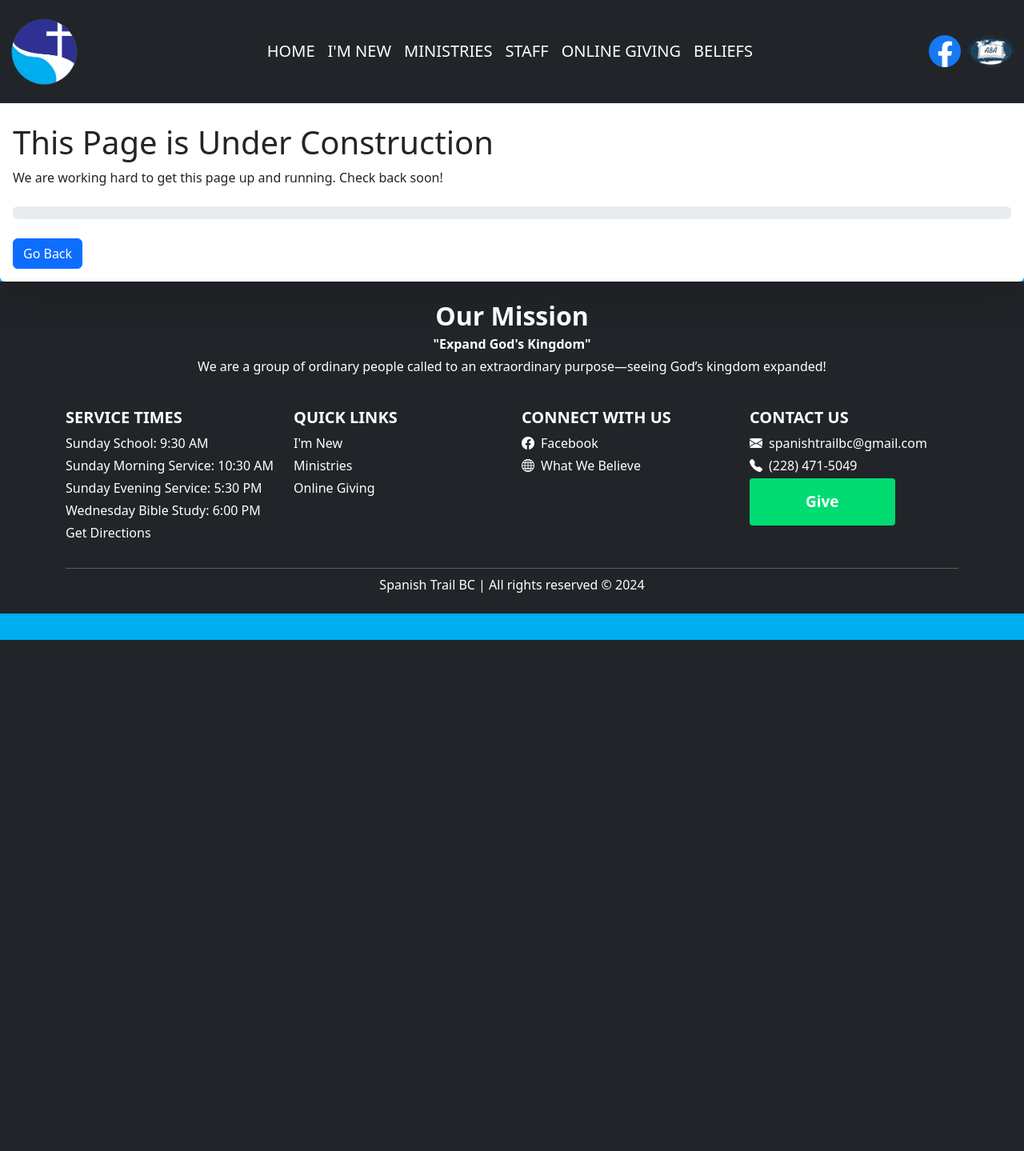
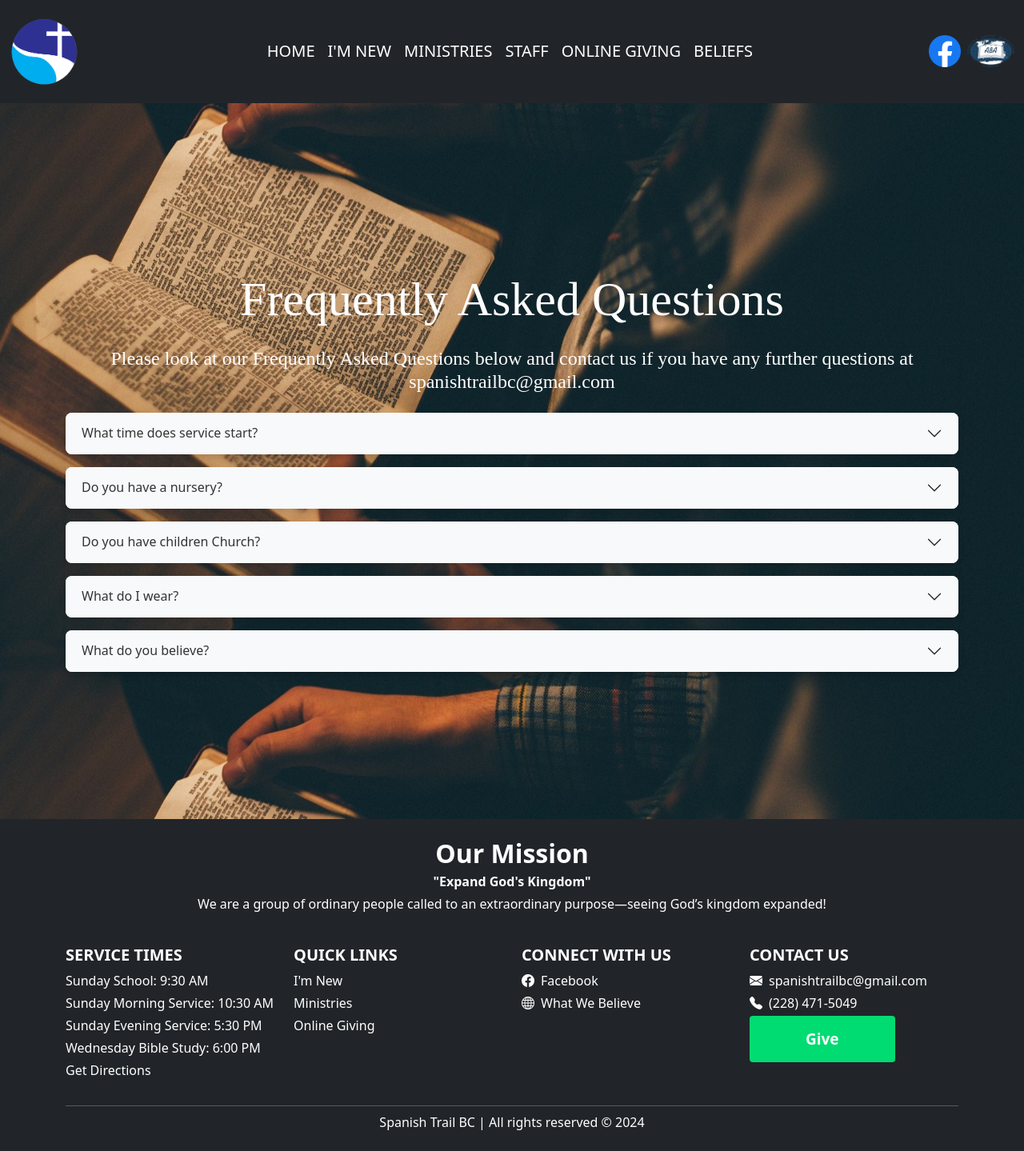
Before and after one commit to mhays24/spanish_trail-live, a Django app: page /im_new/ in a window 1280 px wide. Shown: the whole page at 80% size. Before the commit the page ends 800 px from the top, so only its background shows below. Run offline with Django 5.2, Linux system fonts and the light colour scheme; some libraries are stand-ins or nearby versions.

Commit message:
finished im_new page

```diff
--- /dev/null
+++ b/app/static/im_new.css
@@ -0,0 +1,55 @@
+body {
+    background: url('images/faq-bible-background.jpg') no-repeat center center fixed;
+    background-size: cover;
+}
+
+.faq-header {
+    font-family: 'Times New Roman', Times, serif;
+    padding-top: 200px;
+    font-size: 60px;
+    color: #fff;
+}
+
+.faq-subtitle {
+    font-family: 'Times New Roman', Times, serif;
+    font-size: 24px;
+    color: #fff;
+    text-decoration: none;
+}
+
+.bottom-padding {
+    padding-bottom: 120px;
+}
+
+.accordion-item {
+    border: none;
+    margin-bottom: 1rem;
+}
+
+.accordion-button {
+    background-color: #f8f9fa;
+    color: #333;
+    font-weight: 500;
+    transition: background-color 0.3s ease;
+    box-shadow: 0 4px 8px rgba(0, 0, 0, 0.1);
+}
+
+.accordion-button:hover {
+    background-color: #e9ecef;
+}
+
+.accordion-button:focus {
+    box-shadow: 0 0 0 0.2rem rgba(0, 123, 255, 0.25);
+}
+
+.accordion-body {
+    background-color: #ffffff;
+    border-top: 1px solid #dee2e6;
+    transition: max-height 0.3s ease;
+    padding: 1rem 1.25rem;
+}
+
+/* Accordion Animation */
+.accordion-collapse {
+    transition: height 0.4s ease;
+}
--- a/app/templates/im_new.html
+++ b/app/templates/im_new.html
@@ -5,20 +5,90 @@
 <link rel="stylesheet" href="{% static "styles.css" %}" />
 <link rel="stylesheet" href="{% static "im_new.css" %}" />
 
-<div class="card shadow-lg">
-    <div class="card-body">
-        <div class="construction-icon mb-4">
-            🚧
-        </div>
-        <h1 class="card-title">This Page is Under Construction</h1>
-        <p class="card-text">We are working hard to get this page up and running. Check back soon!</p>
 
-        <div class="progress my-4">
-            <div class="progress-bar progress-bar-striped progress-bar-animated bg-warning" role="progressbar"></div>
+<div class="container my-5 bottom-padding">
+    <h2 class="text-center mb-4 faq-header">Frequently Asked Questions</h2>
+    <div class="accordion rounded-3 shadow-sm" id="faqAccordion">
+    <h3 class="text-center mb-4 faq-subtitle">Please look at our Frequently Asked Questions below and contact us if you have any further questions at <a class="faq-subtitle" href="mailto:spanishtrailbc@gmail.com">spanishtrailbc@gmail.com</a></h3>
+
+    <!-- FAQ Item 1 -->
+        <div class="accordion-item rounded-3">
+            <h2 class="accordion-header" id="headingOne">
+                <button class="accordion-button rounded-3 collapsed" type="button" data-bs-toggle="collapse" data-bs-target="#collapseOne" aria-expanded="false" aria-controls="collapseOne">
+                    What time does service start?
+                </button>
+            </h2>
+            <div id="collapseOne" class="accordion-collapse collapse" aria-labelledby="headingOne" data-bs-parent="#faqAccordion">
+                <div class="accordion-body">
+                    Sunday School Starts at 9:30am and Worship Service starts at 10:30am with a 5:30pm evening service. Wednesday night bible study starts at 6:00pm.
+                </div>
+            </div>
         </div>
 
-        <button class="btn btn-primary" onclick="window.history.back()">Go Back</button>
+        <!-- FAQ Item 2 -->
+        <div class="accordion-item rounded-3">
+            <h2 class="accordion-header" id="headingTwo">
+                <button class="accordion-button rounded-3 collapsed" type="button" data-bs-toggle="collapse" data-bs-target="#collapseTwo" aria-expanded="false" aria-controls="collapseTwo">
+                    Do you have a nursery?
+                </button>
+            </h2>
+            <div id="collapseTwo" class="accordion-collapse collapse" aria-labelledby="headingTwo" data-bs-parent="#faqAccordion">
+                <div class="accordion-body">
+                    Yes, we have a nursery for children ages 0-3 years old.
+                </div>
+            </div>
+        </div>
+
+        <!-- FAQ Item 3 -->
+        <div class="accordion-item rounded-3">
+            <h2 class="accordion-header" id="headingThree">
+                <button class="accordion-button rounded-3 collapsed" type="button" data-bs-toggle="collapse" data-bs-target="#collapseThree" aria-expanded="false" aria-controls="collapseThree">
+                    Do you have children Church?
+                </button>
+            </h2>
+            <div id="collapseThree" class="accordion-collapse collapse" aria-labelledby="headingThree" data-bs-parent="#faqAccordion">
+                <div class="accordion-body">
+                    Yes, we have children church for children ages 4-12 years old.
+                </div>
+            </div>
+        </div>
+
+        <!-- FAQ Item 4 -->
+        <div class="accordion-item rounded-3">
+            <h2 class="accordion-header" id="headingFour">
+                <button class="accordion-button rounded-3 collapsed" type="button" data-bs-toggle="collapse" data-bs-target="#collapseFour" aria-expanded="false" aria-controls="collapseFour">
+                    What do I wear?
+                </button>
+            </h2>
+            <div id="collapseFour" class="accordion-collapse collapse" aria-labelledby="headingFour" data-bs-parent="#faqAccordion">
+                <div class="accordion-body">
+                    Some men wear suits with or without ties, some wear business casual, and others wear jeans.  The ladies range from dresses and heels to jeans with tennis shoes or sandles.  Be respectful, but wear what you are comfortable with.
+                </div>
+            </div>
+        </div>
+
+        <!-- FAQ Item 5 -->
+        <div class="accordion-item rounded-3">
+            <h2 class="accordion-header" id="headingFive">
+                <button class="accordion-button rounded-3 collapsed" type="button" data-bs-toggle="collapse" data-bs-target="#collapseFive" aria-expanded="false" aria-controls="collapseFive">
+                    What do you believe?
+                </button>
+            </h2>
+            <div id="collapseFive" class="accordion-collapse collapse" aria-labelledby="headingFive" data-bs-parent="#faqAccordion">
+                <div class="accordion-body">
+                    We believe in the Bible as the inspired Word of God.  We believe in the Trinity, the Father, the Son, and the Holy Spirit.  We believe that Jesus Christ is the Son of God and that He died for our sins and rose again.  We believe that salvation is by grace through faith in Jesus Christ alone. We believe the only way to eternal life is through Jesus Christ. <br> For more information and to see our full doctrinal beliefs, please visit our <a href="{% url 'beliefs' %}">beliefs</a> page.
+                </div>
+            </div>
+        </div>
+
+
+
     </div>
 </div>
 
+
+
+
+
+<script src="{% static 'im_new.js' %}"></script>
 {% endblock %}
```
Also changed, not shown: app/static/im_new.js (added), app/static/images/faq-bible-background.jpg (added), 1 other file.
